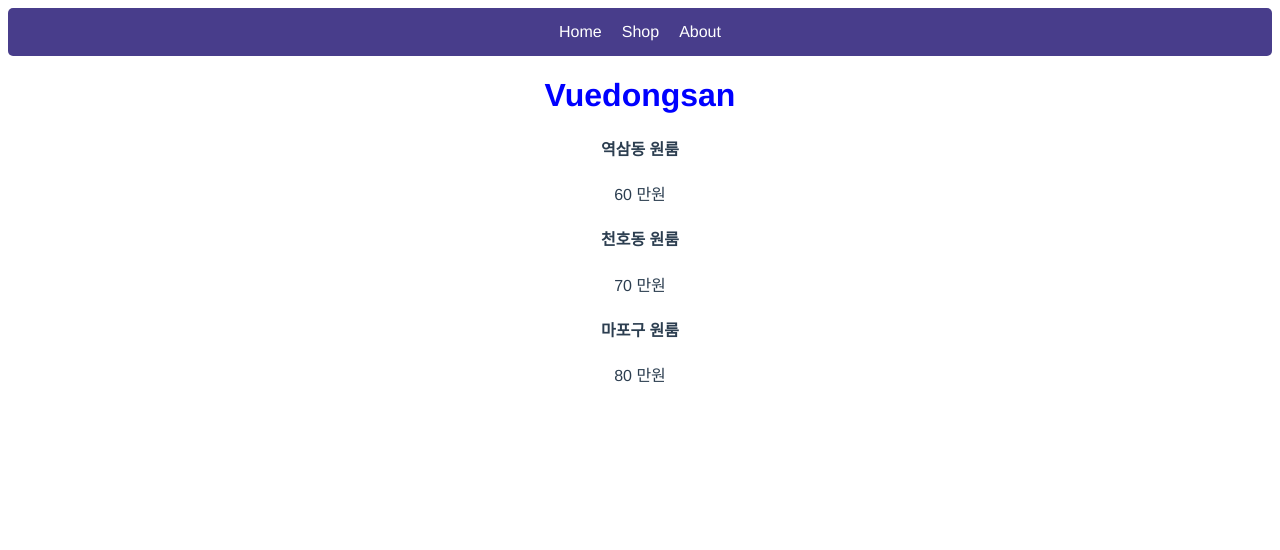
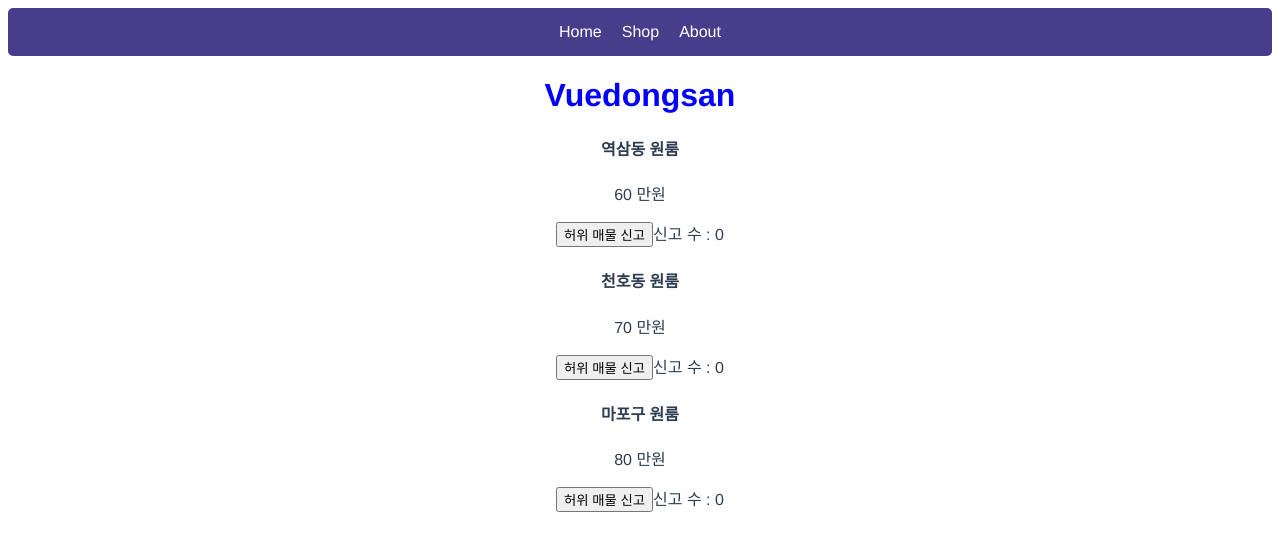
Before and after one commit to jongwoobaek/vuedongsan, a Vue app: page / in a window 1280 px wide. Shown: the top 550 px of the page. Built offline with nearby package versions, Linux system fonts and the light colour scheme.

Commit message:
feat: App.vue에 신고 버튼 추가

```diff
--- a/src/App.vue
+++ b/src/App.vue
@@ -7,6 +7,8 @@
   <div v-for="(product, index) in products" :key="index">
     <h4>{{ product.name }}</h4>
     <p>{{ product.price }} 만원</p>
+    <button v-on:click="reportIncrease(product)">허위 매물 신고</button>
+    <span>신고 수 : {{ product.num }}</span>
   </div>
 </template>
 
@@ -20,18 +22,26 @@ export default {
         {
           name: "역삼동 원룸",
           price: 60,
+          num: 0,
         },
         {
           name: "천호동 원룸",
           price: 70,
+          num: 0,
         },
         {
           name: "마포구 원룸",
           price: 80,
+          num: 0,
         },
       ],
       menuList: ["Home", "Shop", "About"],
     };
+  },
+  methods: {
+    reportIncrease(product) {
+      product.num++;
+    },
   },
   components: {},
 };
```
